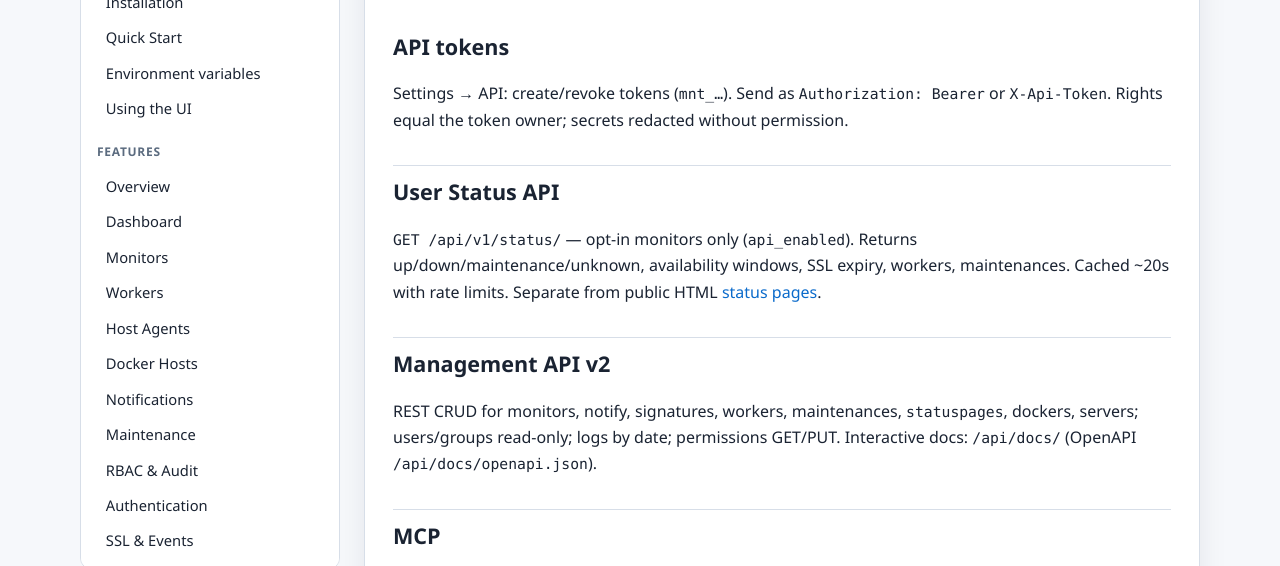
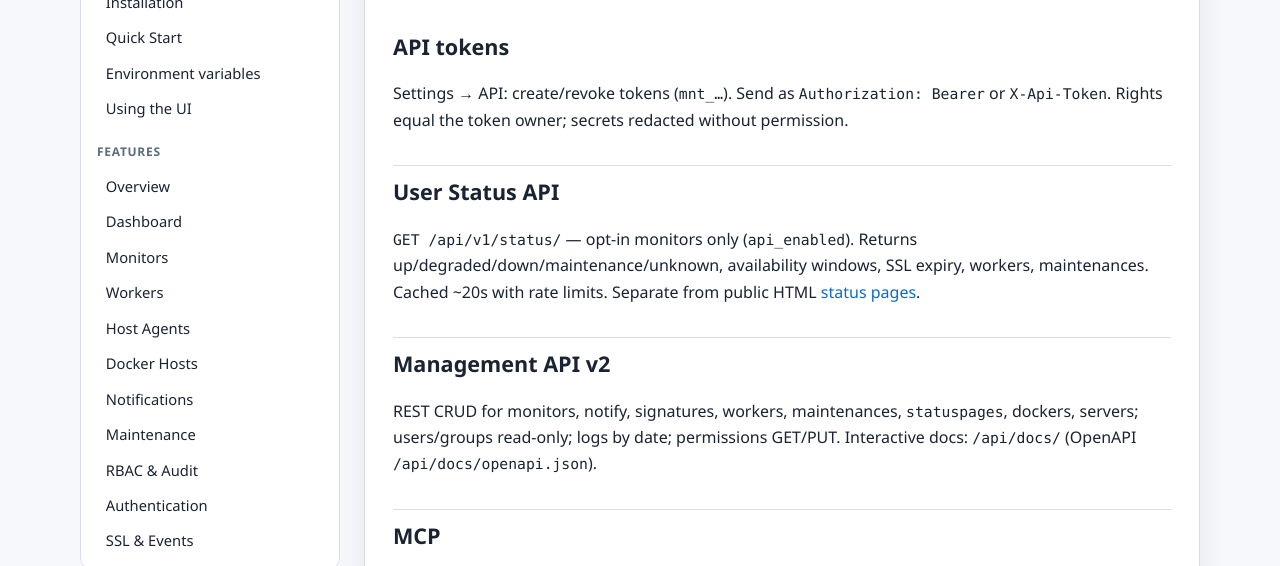
Before and after one commit to AKEB/monitoring, a plain HTML site: page docs/features/api.html in a window 1280 px wide. Shown: the part 219-785 px from the top of the page. Drawn offline with Linux system fonts and the light colour scheme.

Commit message:
v1.5.1 Document degraded status in the Status API overview.
Co-authored-by: Cursor <cursoragent@cursor.com>

```diff
--- a/docs/features/api.html
+++ b/docs/features/api.html
@@ -62,7 +62,7 @@
       <h2>API tokens</h2>
       <p>Settings → API: create/revoke tokens (<code>mnt_…</code>). Send as <code>Authorization: Bearer</code> or <code>X-Api-Token</code>. Rights equal the token owner; secrets redacted without permission.</p>
       <h2>User Status API</h2>
-      <p><code>GET /api/v1/status/</code> — opt-in monitors only (<code>api_enabled</code>). Returns up/down/maintenance/unknown, availability windows, SSL expiry, workers, maintenances. Cached ~20s with rate limits. Separate from public HTML <a href="status-pages.html">status pages</a>.</p>
+      <p><code>GET /api/v1/status/</code> — opt-in monitors only (<code>api_enabled</code>). Returns up/degraded/down/maintenance/unknown, availability windows, SSL expiry, workers, maintenances. Cached ~20s with rate limits. Separate from public HTML <a href="status-pages.html">status pages</a>.</p>
       <h2>Management API v2</h2>
       <p>REST CRUD for monitors, notify, signatures, workers, maintenances, <code>statuspages</code>, dockers, servers; users/groups read-only; logs by date; permissions GET/PUT. Interactive docs: <code>/api/docs/</code> (OpenAPI <code>/api/docs/openapi.json</code>).</p>
       <h2>MCP</h2>
```
